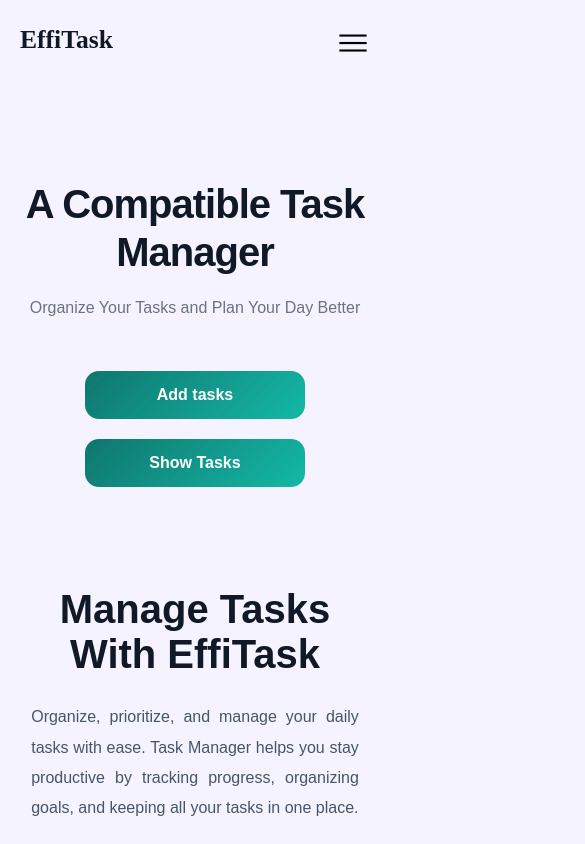
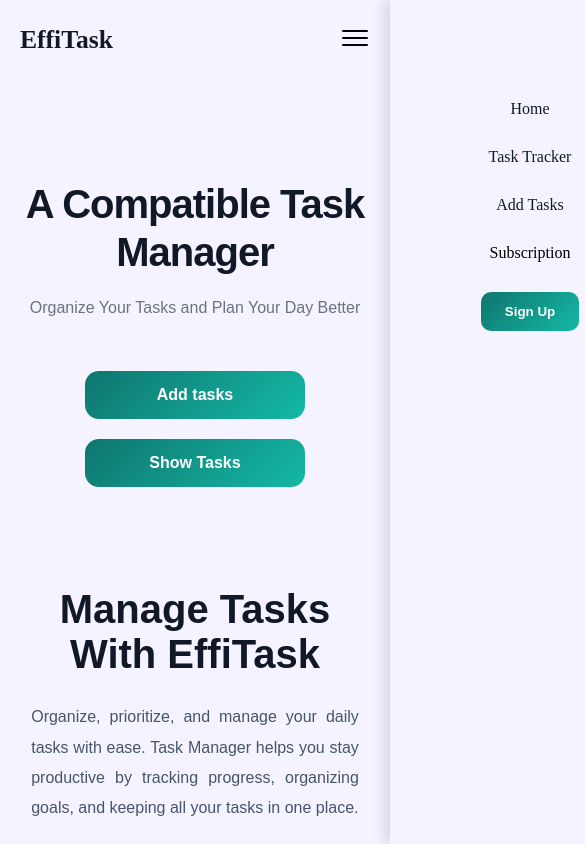
Before and after one commit to saregamamotive3-0021/effitask-smart-task, a React (Vite) app: page / in a window 390 px wide. Shown: the top 844 px of the page, 585 px wide, since content can reach past the window. Built offline with nearby package versions, Linux system fonts and the light colour scheme; a web font is replaced by a local one.

Commit message:
Update backend configuration

```diff
--- a/src/Components/Navbar/Navbar.css
+++ b/src/Components/Navbar/Navbar.css
@@ -101,54 +101,53 @@ a {
 }
 
 /* Mobile */
-
 @media (max-width:768px){
 
+    .nav-container{
+        padding:0 20px;
+        height:80px;
+        position:sticky;
+        top:0;
+        z-index:1000;
+        background:#F5F3FF;
+    }
+
     .menu-icon{
-        display:flex;
-        align-items:center;
-        justify-content:center;
-
-        position:fixed;
-        top:25px;
-        right:20px;
-
-        width:35px;
-        height:35px;
-
+        display:block;
+        position:relative;
+        z-index:2001;
         cursor:pointer;
-        z-index:10002;
     }
 
     .menu-img{
-        width:32px;
-        height:32px;
+        width:30px;
+        height:30px;
     }
 
     .nav-ul{
         position:fixed;
+        top:0;
+        right:-280px;          /* Hidden initially */
 
-        top:0;
-        left:-100%;
-
-        width:100%;
+        width:280px;
         height:100vh;
 
         background:#F5F3FF;
+        box-shadow:-4px 0 15px rgba(0,0,0,0.15);
 
         display:flex;
         flex-direction:column;
-        justify-content:center;
         align-items:center;
 
-        gap:35px;
+        padding-top:100px;     /* Space for close icon */
+        gap:30px;
 
-        transition:left .35s ease;
+        transition:right .3s ease;
 
-        z-index:10001;
+        z-index:2000;
     }
 
     .nav-ul.active{
-        left:0;
+        right:0;
     }
 }
```
